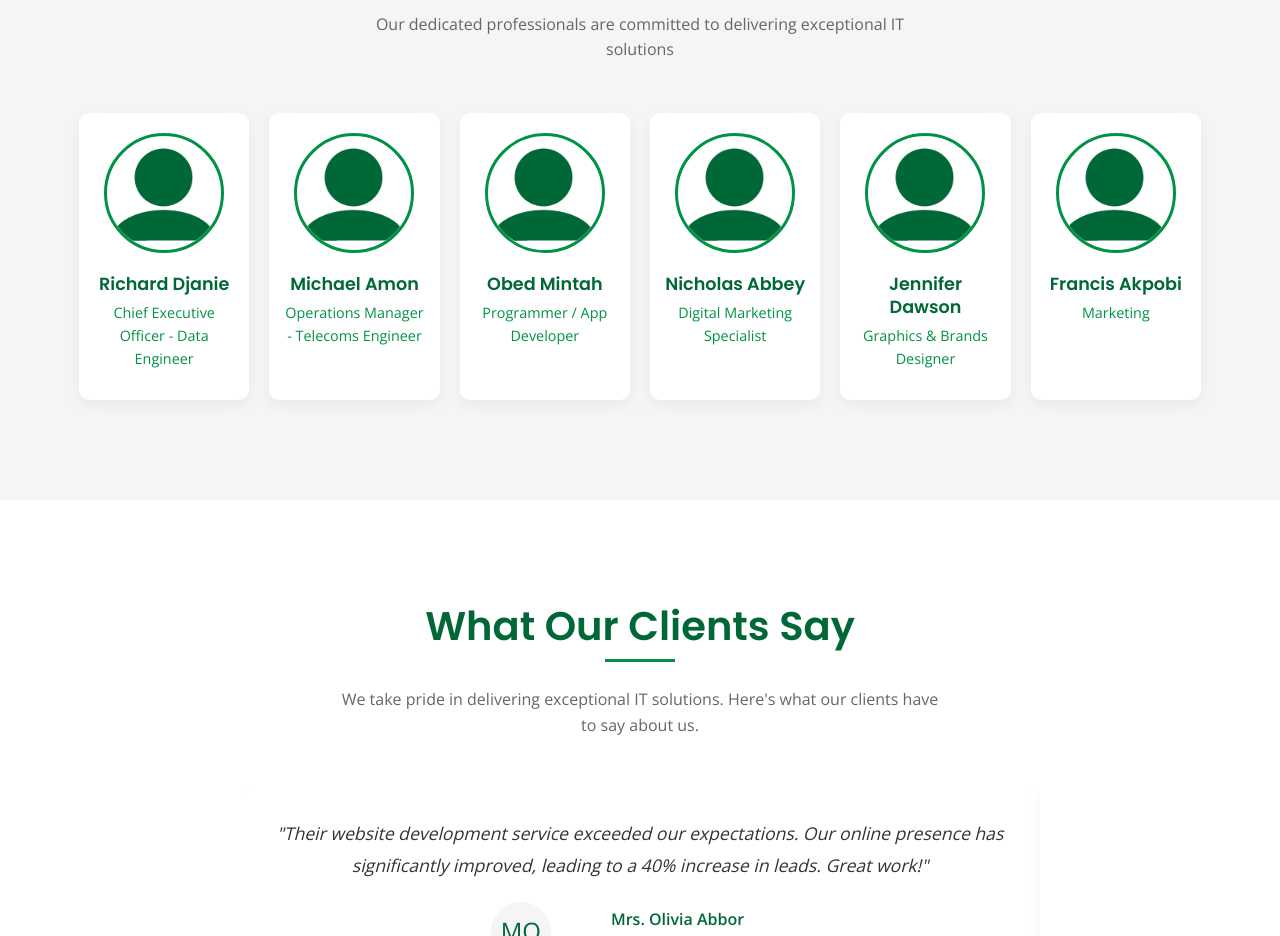
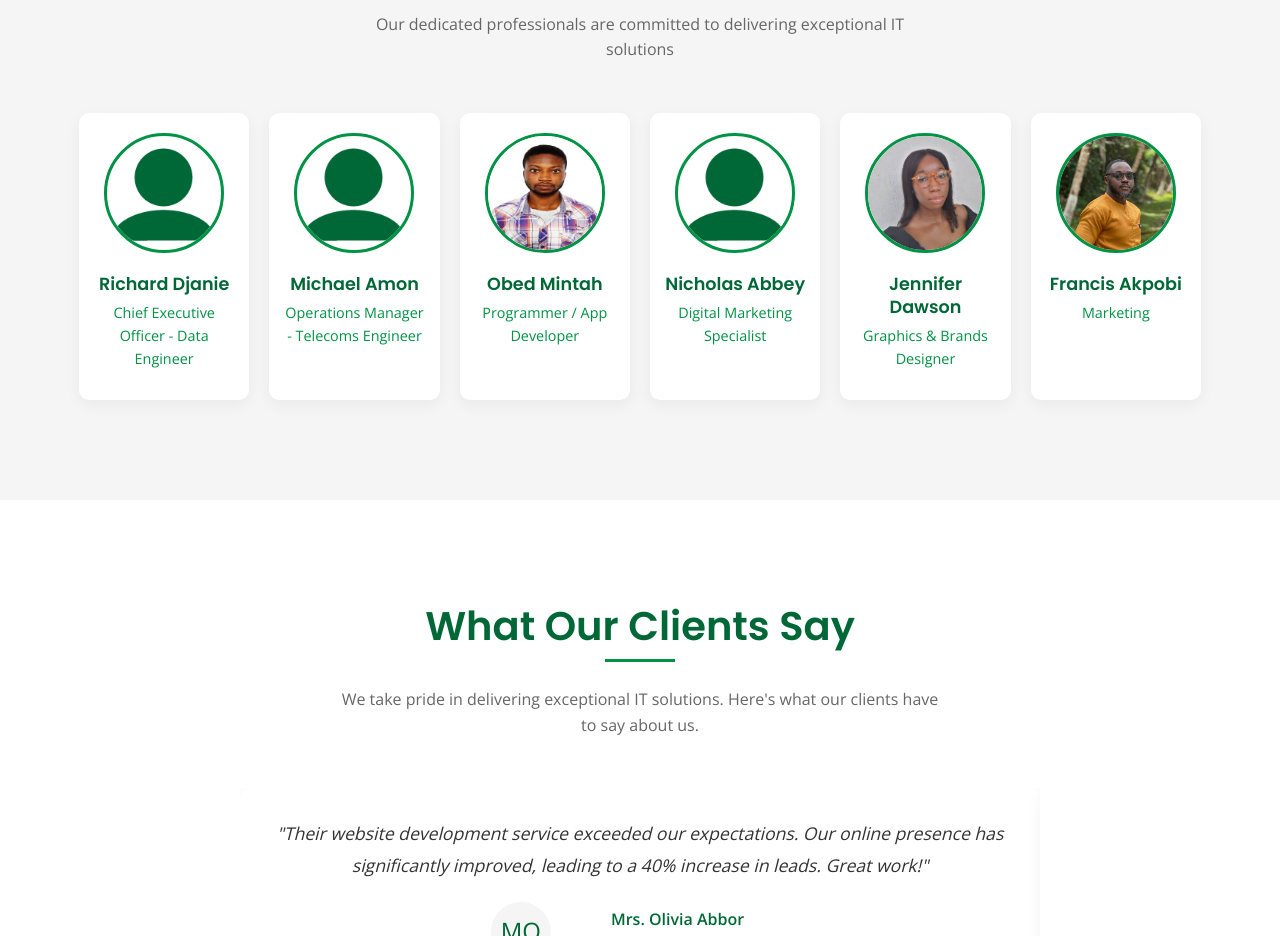
Before and after one commit to Proodent/PITS-Website, a plain HTML site: page index.html in a window 1280 px wide. Shown: the part 2940-3876 px from the top of the page. Drawn offline with nearby package versions, Linux system fonts and the light colour scheme.

Commit message:
Update index.html

```diff
--- a/index.html
+++ b/index.html
@@ -1611,7 +1611,7 @@
                 </div>
                 <div class="team-member scale-in delay-3">
                     <div class="member-photo">
-                        <img src="images/dummy.png" alt="Obed Mintah, Programmer / App Developer" loading="lazy">
+                        <img src="images/Obed.jpg" alt="Obed Mintah, Programmer / App Developer" loading="lazy">
                     </div>
                     <div class="member-info">
                         <h3>Obed Mintah</h3>
@@ -1631,7 +1631,7 @@
                 </div>
                 <div class="team-member scale-in delay-5">
                     <div class="member-photo">
-                        <img src="images/dummy.png" alt="Jennifer Dawson, Graphics & Brands Designer" loading="lazy">
+                        <img src="images/Jennifer.jpg" alt="Jennifer Dawson, Graphics & Brands Designer" loading="lazy">
                     </div>
                     <div class="member-info">
                         <h3>Jennifer Dawson</h3>
@@ -1642,7 +1642,7 @@
                 </div>
                 <div class="team-member scale-in delay-6">
                     <div class="member-photo">
-                        <img src="images/dummy.png" alt="Francis Akpobi, Marketing" loading="lazy">
+                        <img src="images/Francis.jpg" alt="Francis Akpobi, Marketing" loading="lazy">
                     </div>
                     <div class="member-info">
                         <h3>Francis Akpobi</h3>
```
